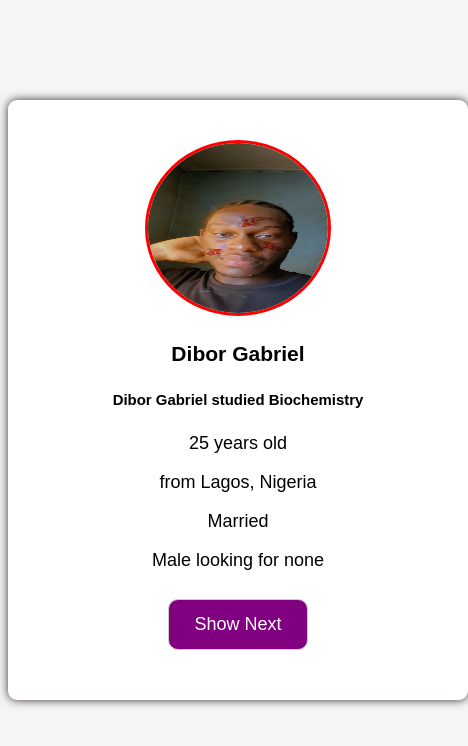
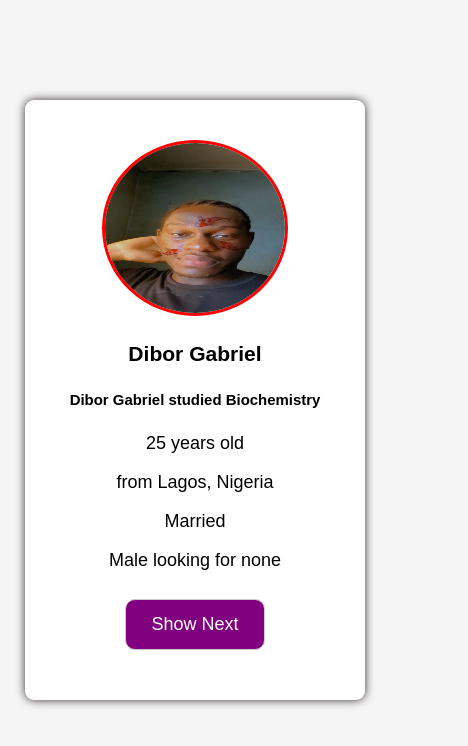
Before and after one commit to MeeksWeb/Profile-Card, a plain HTML site: page index.html in a window 390 px wide. Shown: the whole page, 468 px wide, since content can reach past the window. Drawn offline with Linux system fonts and the light colour scheme.

Commit message:
responsiveness

```diff
--- a/index.css
+++ b/index.css
@@ -41,3 +41,9 @@ button:hover {
      background:
      #fff; color: purple;
      }
+
+@media screen and (max-width: 668px) {
+     .container {
+          width: 300px;
+     }
+}
```
